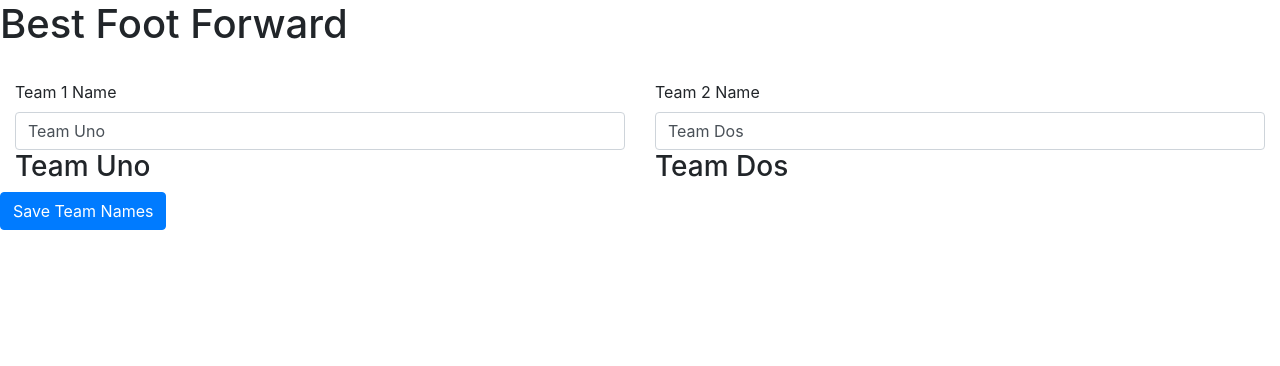
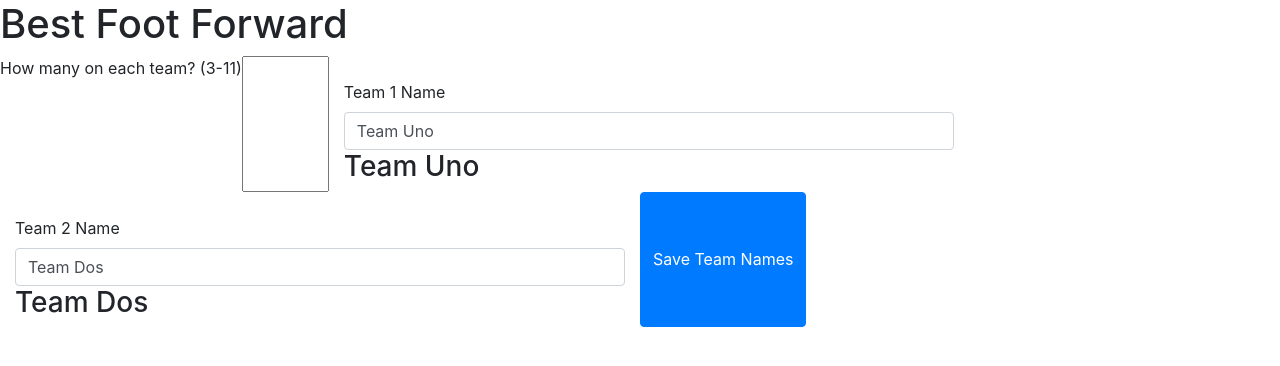
Before and after one commit to vixhez/best-foot-forward, a React (Create React App) app: page / in a window 1280 px wide. Shown: the top 366 px of the page. Built offline with nearby package versions, Linux system fonts and the light colour scheme.

Commit message:
Successfully lifting state of desired number of playres on each football team from user input

```diff
--- a/src/components/Settings/Settings.js
+++ b/src/components/Settings/Settings.js
@@ -17,12 +17,18 @@ class Settings extends Component
         // team1Skills: 5,
         // team2Skills: 5,
         info: props.info,
+        amountPlayers: props.amountPlayers,
     };
 
+    this.handleChangePlayers = this.handleChangePlayers.bind(this);
     this.handleChangeTeam1 = this.handleChangeTeam1.bind(this);
     this.handleChangeTeam2 = this.handleChangeTeam2.bind(this);
     this.handleSubmit = this.handleSubmit.bind(this);
 
+    }
+
+    handleChangePlayers (e) {
+        this.setState({ amountPlayers: +e.currentTarget.value });
     }
 
     handleChangeTeam1 (e) {
@@ -40,11 +46,25 @@ class Settings extends Component
     }
 
     render() {
-        const { team1Name, team2Name } = this.state;
+        const { team1Name, team2Name, amountPlayers } = this.state;
 
         return (
             <form
                 onSubmit={ this.handleSubmit }>
+
+                <label for="players">How many on each team? (3-11)</label>
+                <input
+                    type="number"
+                    id="players"
+                    name="players"
+                    min="3"
+                    max="11"
+                    onChange={ this.handleChangePlayers }
+                    // value={ amountPlayers }
+                />
+
+
+
                 <div className="team1 col-md-6 mt-4">
                     <label
                         for="team1"
--- a/src/components/Settings/index.js
+++ b/src/components/Settings/index.js
@@ -2,10 +2,11 @@ import { connect } from 'react-redux';
 import Settings from './Settings';
 import { settingsCompleted } from '../../data/actions';
 
-const mapStateToProps = ({ info, team1Name, team2Name }) => ({
+const mapStateToProps = ({ info, team1Name, team2Name, amountPlayers }) => ({
         info,
         team1Name,
-        team2Name
+        team2Name,
+        amountPlayers,
 });
 
 const mapDispatchToProps = dispatch => {
--- a/src/data/reducer.js
+++ b/src/data/reducer.js
@@ -3,6 +3,7 @@ const settingsReducer = (state, action) => ({
   info: true,
   team1Name: action.data.team1Name,
   team2Name: action.data.team2Name,
+  amountPlayers: action.data.amountPlayers,
 });
 
 const reducer = (state, action) => {
```
